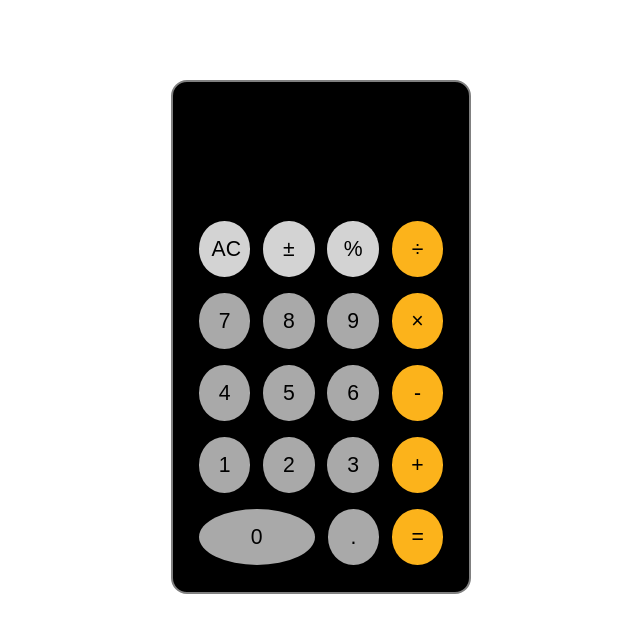
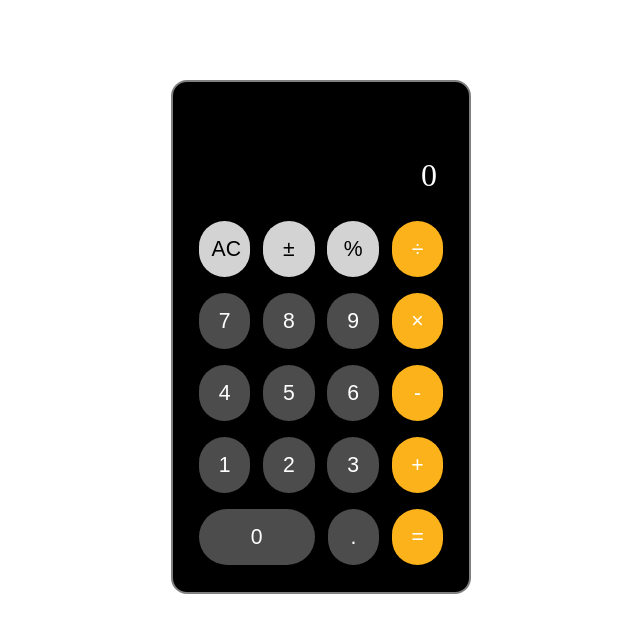
Before and after one commit to saurxbh/calculator, a plain HTML site: page index.html in a window 1280 px wide. Shown: the whole page, without its empty margins (319-959 px from the left). Drawn offline with Linux system fonts and the light colour scheme.

Commit message:
Check the display is working

```diff
--- a/index.html
+++ b/index.html
@@ -8,10 +8,7 @@
     </head>
     <body>
         <div class="container" id="calculator">
-            <div class="container" id="display">
-                <div class="screen" id="lastOperation"></div>
-                <div class="screen" id="currentOperation"></div>
-            </div>
+            <div class="container" id="display">0</div>
             <div class="container" id="buttons">
                 <input type="button" class="feature" id="AC" value="AC">
                 <input type="button" class="feature" id="sign" value="±">
--- a/scripts/script.js
+++ b/scripts/script.js
@@ -1,3 +1,5 @@
+let displayValue = '0';
+
 let firstOperand = '';
 let operator = '';
 let secondOperand = '';
@@ -34,5 +36,4 @@ function operate(operator, a, b) {
         default:
             return null;
     }
-
 }
--- a/styles/style.css
+++ b/styles/style.css
@@ -16,15 +16,17 @@
 
 #display {
     display: flex;
-    flex-direction: column;
+    align-items: end;
+    justify-content: end;
     /*border: 2px solid grey;*/
     padding: 1rem;
     margin: 1rem 1rem 0;
     border-radius: 1rem;
-}
-
-#display .screen {
-    min-height: 32px;
+    min-height: 112px;
+    color: white;
+    text-align: right;
+    font-weight: 500;
+    font-size: 2rem;
 }
 
 #buttons {
@@ -33,11 +35,11 @@
     justify-content: center;
     flex-wrap: wrap;
     padding: 0.2rem;
-    margin: 1rem;
+    margin: 0 1rem 1rem;
 }
 
 #buttons input {
-    border-radius: 100%;
+    border-radius: 50px;
     cursor: pointer;
     border: 0px solid transparent;
     padding: 1rem 0.8rem;
@@ -50,12 +52,26 @@
     background-color: lightgray;
 }
 
+.feature:hover {
+    background-color: #eae8e6;
+}
+
 .digit {
-    background-color: darkgray;
+    color: white;
+    background-color: rgb(77, 76, 76);
+}
+
+.digit:hover {
+    background-color: #b8b8b8;
 }
 
 .function {
+    color: white;
     background-color: #FCB31B;
+}
+
+.function:hover {
+    background-color: #ffe09d;
 }
 
 #digit0 {
```
